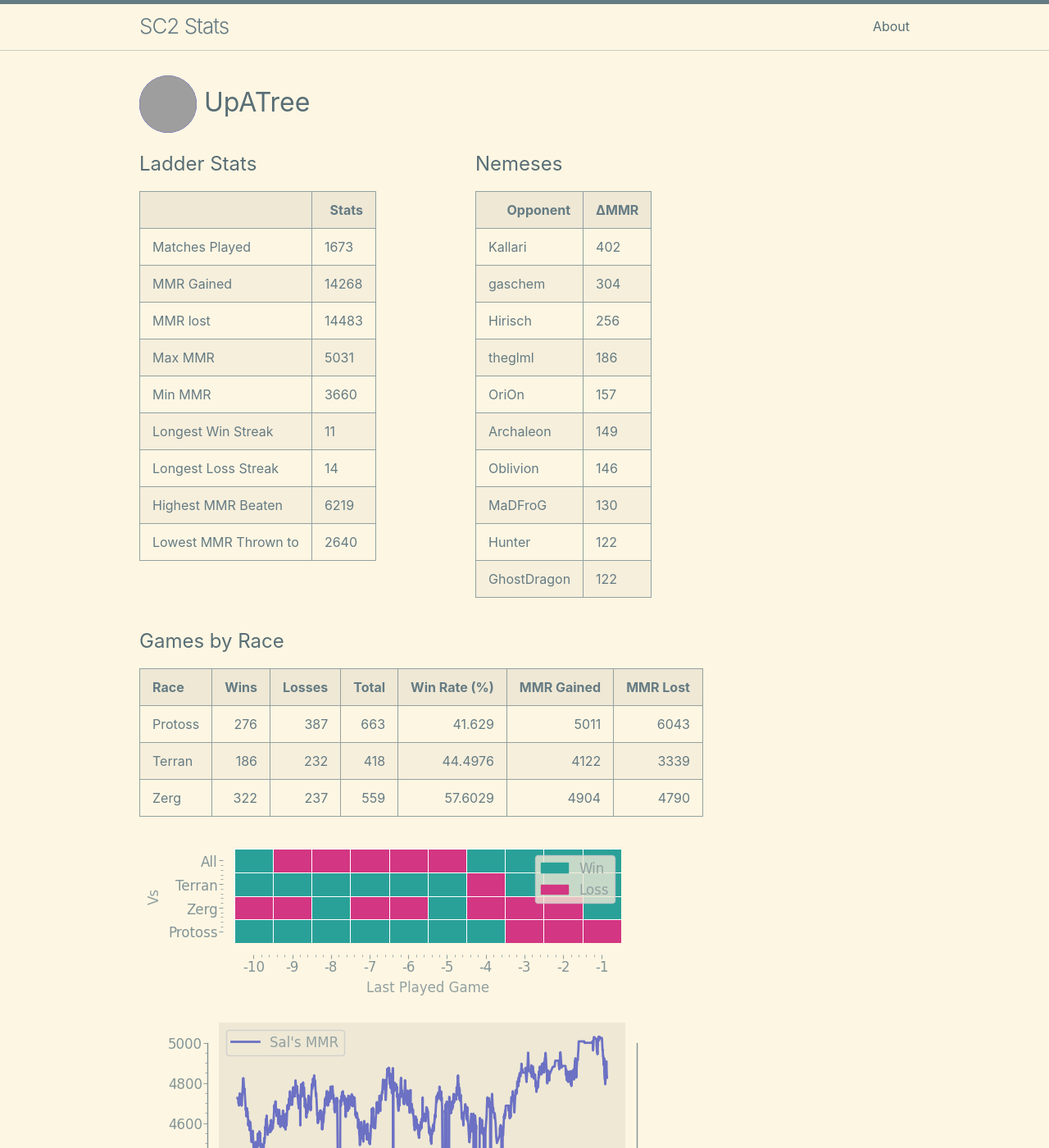
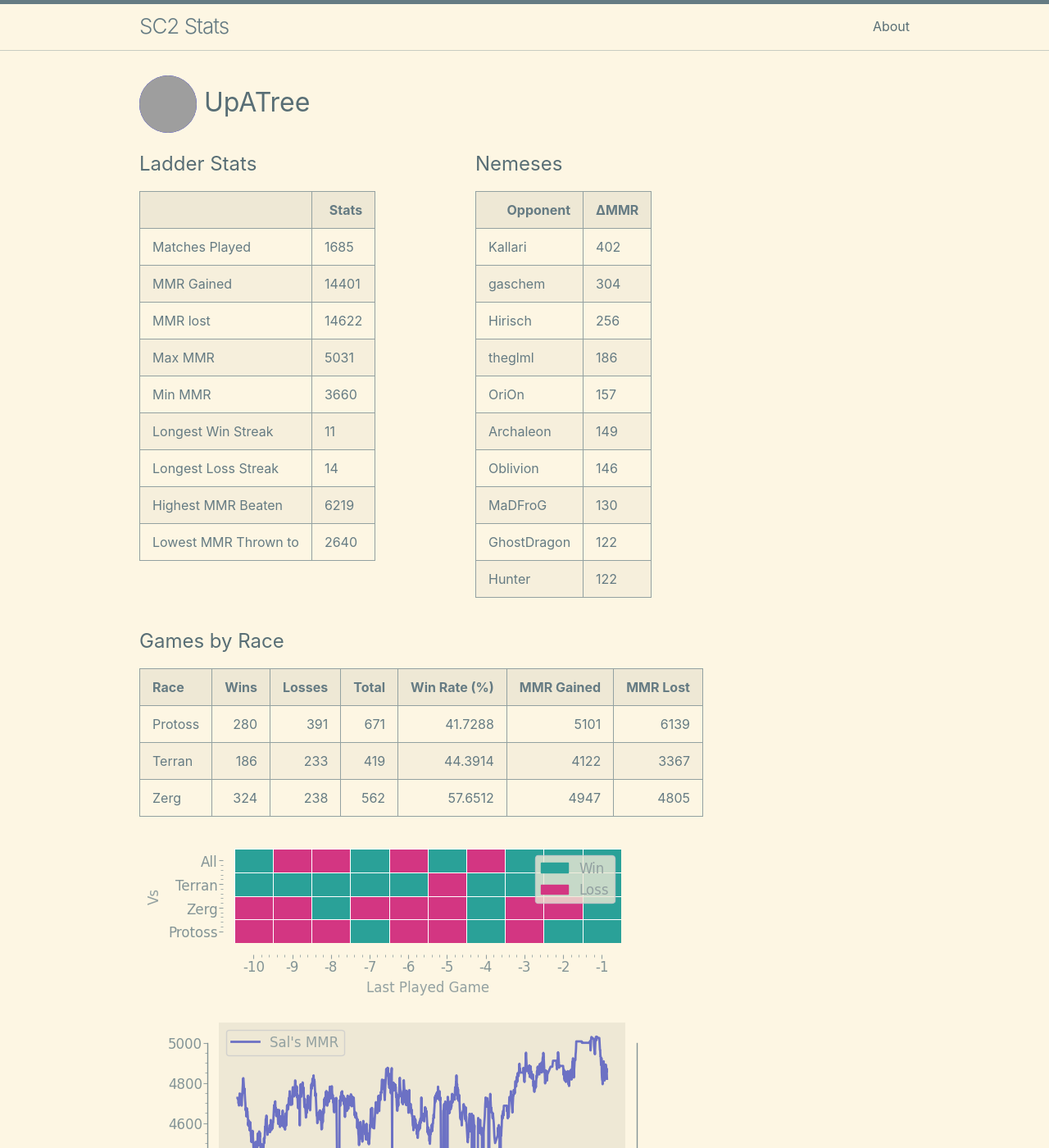
Before and after one commit to kylermurphy/UpATree, a Jekyll site: the page built from docs/index.md, in a window 1280 px wide and 1400 px high. Shown: the whole window at 82% size. Built offline with Jekyll 4.4.1, drawn with Linux system fonts in a browser that asks for light colours; grey boxes are pictures that could not be loaded.

Commit message:
running on push

```diff
--- a/docs/index.md
+++ b/docs/index.md
@@ -18,15 +18,15 @@ layout: home
   <tbody>
     <tr>
       <td>Matches Played</td>
-      <td>1673</td>
+      <td>1685</td>
     </tr>
     <tr>
       <td>MMR Gained</td>
-      <td>14268</td>
+      <td>14401</td>
     </tr>
     <tr>
       <td>MMR lost</td>
-      <td>14483</td>
+      <td>14622</td>
     </tr>
     <tr>
       <td>Max MMR</td>
@@ -98,11 +98,11 @@ layout: home
       <td>130</td>
     </tr>
     <tr>
-      <td>Hunter</td>
+      <td>GhostDragon</td>
       <td>122</td>
     </tr>
     <tr>
-      <td>GhostDragon</td>
+      <td>Hunter</td>
       <td>122</td>
     </tr>
   </tbody>
@@ -114,9 +114,9 @@ layout: home
 
 | Race    |   Wins |   Losses |   Total |   Win Rate (%) |   MMR Gained |   MMR Lost |
 |:--------|-------:|---------:|--------:|---------------:|-------------:|-----------:|
-| Protoss |    276 |      387 |     663 |        41.629  |         5011 |       6043 |
-| Terran  |    186 |      232 |     418 |        44.4976 |         4122 |       3339 |
-| Zerg    |    322 |      237 |     559 |        57.6029 |         4904 |       4790 |
+| Protoss |    280 |      391 |     671 |        41.7288 |         5101 |       6139 |
+| Terran  |    186 |      233 |     419 |        44.3914 |         4122 |       3367 |
+| Zerg    |    324 |      238 |     562 |        57.6512 |         4947 |       4805 |
 
 ![Games by Race](./assets/gm_hist.png)
 
--- a/log.txt
+++ b/log.txt
@@ -794,3 +794,4 @@ Writing a log file 2025-04-01 22:22:29.
 Writing a log file 2025-04-01 22:48:03.
 Writing a log file 2025-04-01 23:22:44.
 Writing a log file 2025-04-01 23:48:05.
+Writing a log file 2025-04-02 16:31:00.
```
Also changed, not shown: docs/assets/MMR.png, docs/assets/daily.png, docs/assets/gm_hist.png, docs/assets/r_wrt.png, 1 other file.
